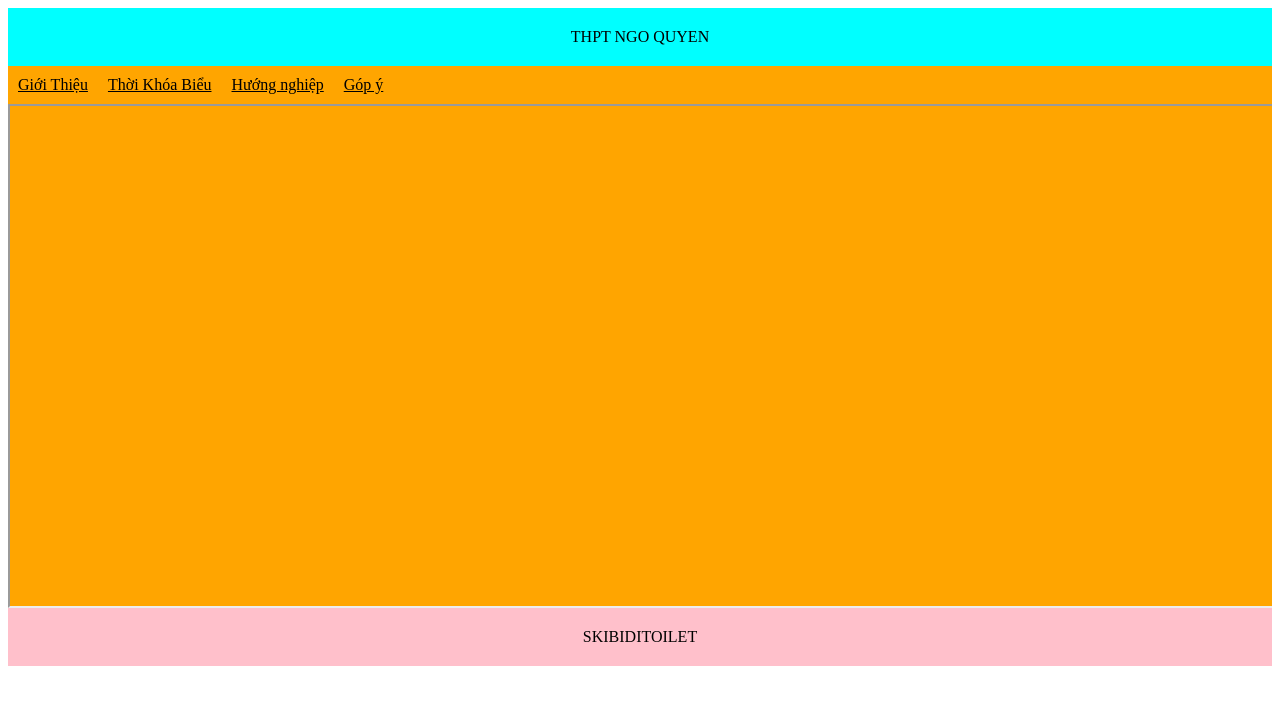
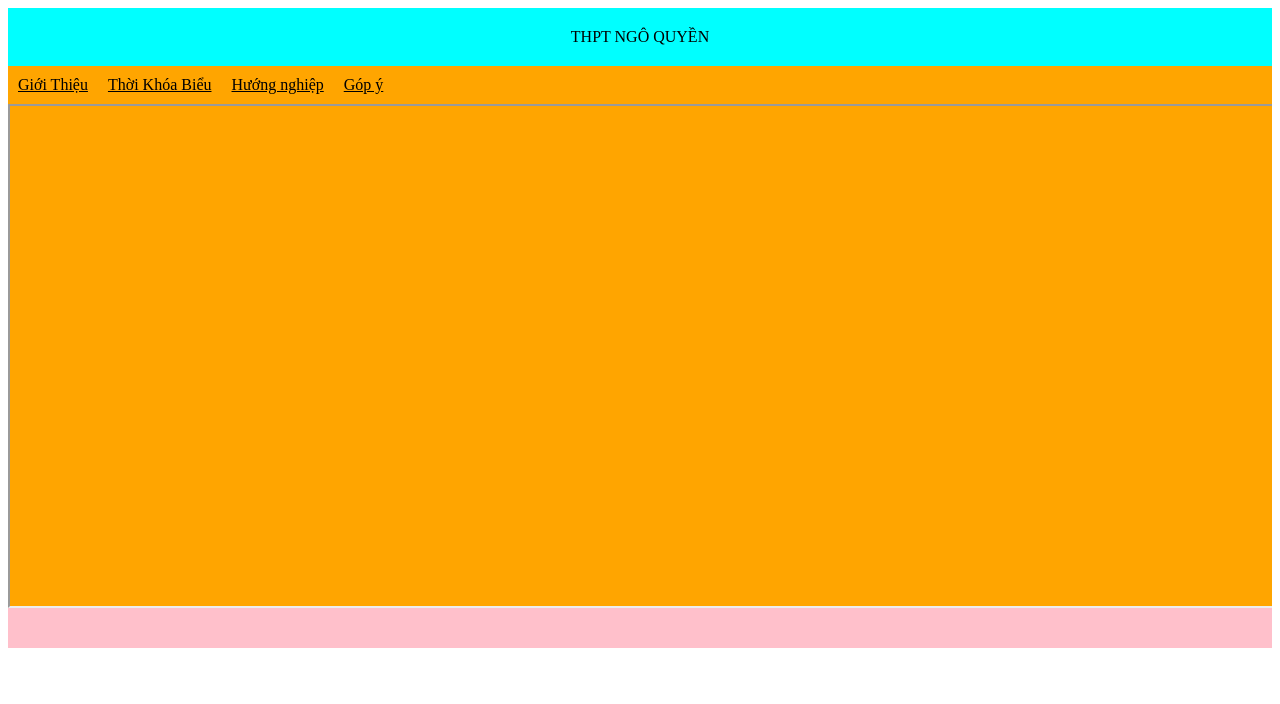
Before and after one commit to caothihongdieu12p/tin12p, a plain HTML site: page index.html in a window 1280 px wide. Drawn offline with Linux system fonts and the light colour scheme.

Commit message:
Update index.html

```diff
--- a/index.html
+++ b/index.html
@@ -10,7 +10,7 @@
    </head>
    <body>
       <div class="header">
-         THPT NGO QUYEN
+         THPT NGÔ QUYỀN
       </div>
       <div class="menu">
         <a href="Contents/gioithieu.html" target="noidung">Giới Thiệu</a>
@@ -23,7 +23,6 @@
       <div style="text-align: center;">
       </div>
       <div class="footer">
-         SKIBIDITOILET
       </div>
       <script src="script.js"></script>
 
```
